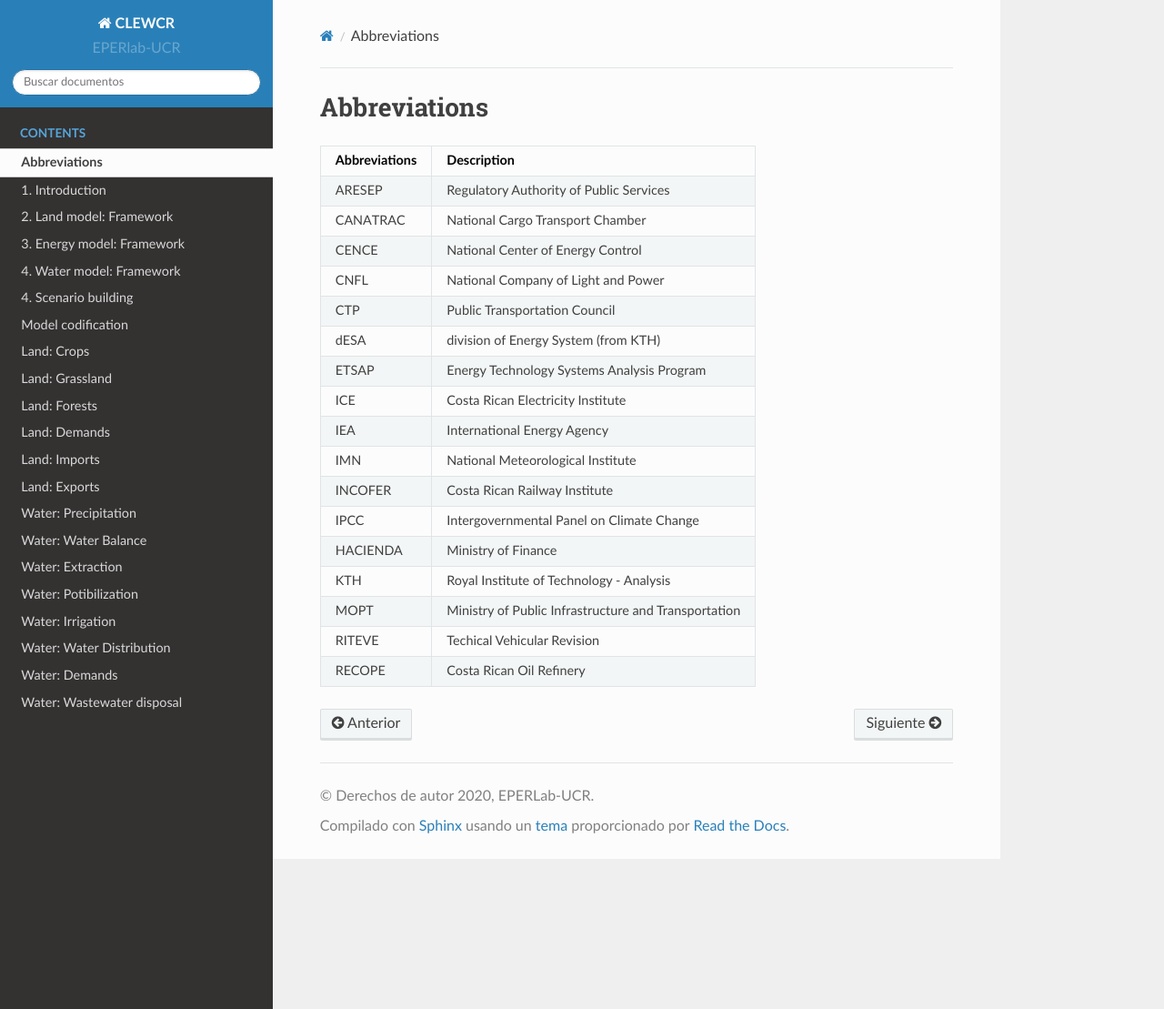
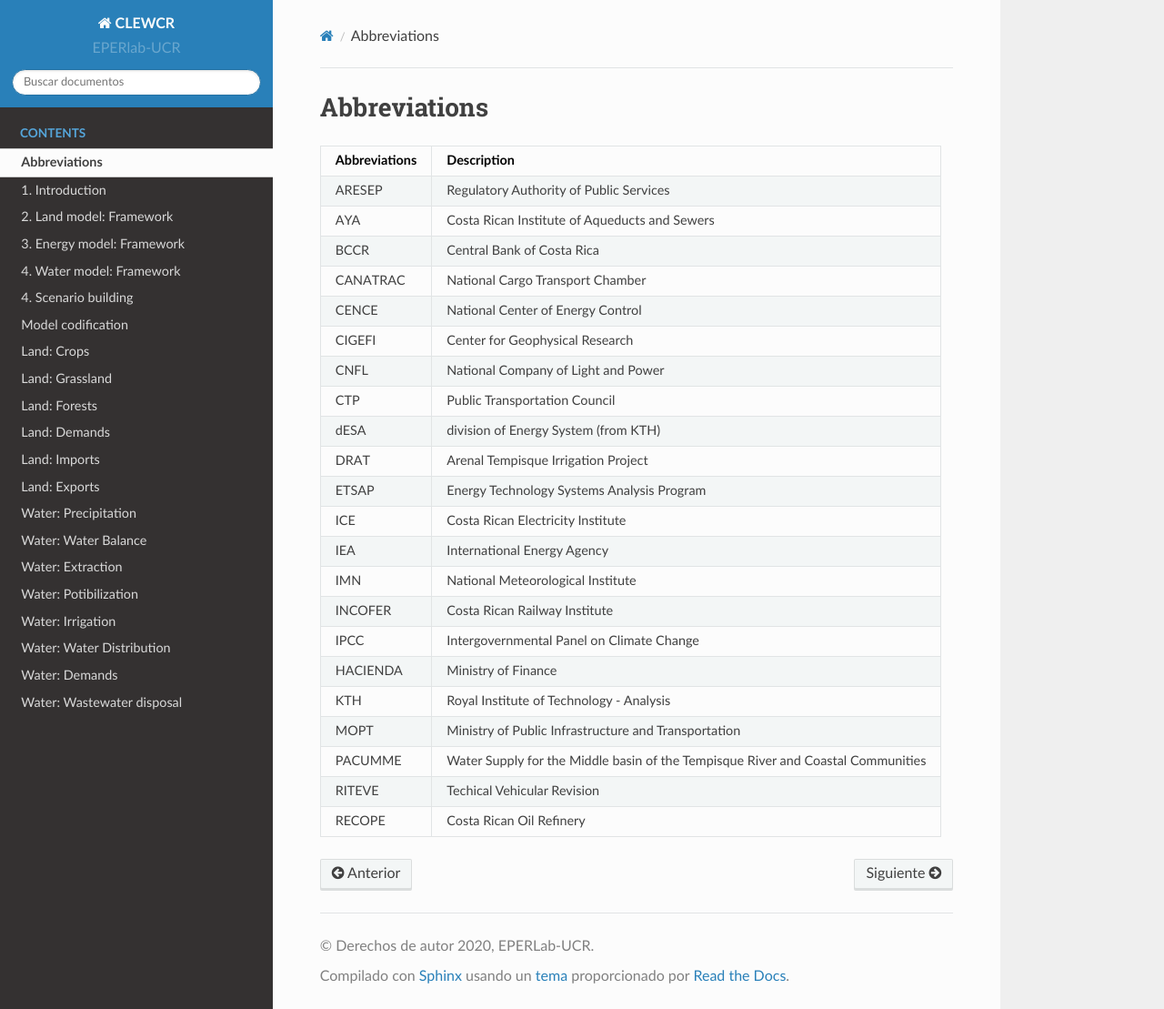
Before and after one commit to EPERLab/CLEW, a Sphinx documentation site: the page built from docs/00Abreviations.rst, in a window 1280 px wide and 1109 px high. Shown: the whole window at 91% size. Built offline with Sphinx 7.4.7 and the Read the Docs theme 2.0.0, drawn with Linux system fonts in a browser that asks for light colours; formulas are drawn with MathJax 3.

Commit message:
Update 00Abreviations.rst

```diff
--- a/docs/00Abreviations.rst
+++ b/docs/00Abreviations.rst
@@ -1,41 +1,50 @@
 Abbreviations
 =====================================
 
-
-+---------------+---------------------------------------------------------------------------+
-| Abbreviations | Description                                                               |
-+===============+===========================================================================+
-| ARESEP        | Regulatory Authority of Public Services                                   |
-+---------------+---------------------------------------------------------------------------+
-| CANATRAC      | National Cargo Transport Chamber                                          |
-+---------------+---------------------------------------------------------------------------+
-| CENCE         | National Center of Energy Control                                         |
-+---------------+---------------------------------------------------------------------------+
-| CNFL          | National Company of Light and Power                                       |
-+---------------+---------------------------------------------------------------------------+
-| CTP           | Public Transportation Council                                             |
-+---------------+---------------------------------------------------------------------------+
-| dESA          | division of Energy System (from KTH)                                      |
-+---------------+---------------------------------------------------------------------------+
-| ETSAP         | Energy Technology Systems Analysis Program                                |
-+---------------+---------------------------------------------------------------------------+
-| ICE           | Costa Rican Electricity Institute                                         |
-+---------------+---------------------------------------------------------------------------+
-| IEA           | International Energy Agency                                               |
-+---------------+---------------------------------------------------------------------------+
-| IMN           | National Meteorological Institute                                         |
-+---------------+---------------------------------------------------------------------------+
-| INCOFER       | Costa Rican Railway Institute                                             |
-+---------------+---------------------------------------------------------------------------+
-| IPCC          | Intergovernmental Panel on Climate Change                                 |
-+---------------+---------------------------------------------------------------------------+
-| HACIENDA      | Ministry of Finance                                                       |
-+---------------+---------------------------------------------------------------------------+
-| KTH           | Royal Institute of Technology - Analysis                                  |
-+---------------+---------------------------------------------------------------------------+
-| MOPT          | Ministry of Public Infrastructure and Transportation                      |
-+---------------+---------------------------------------------------------------------------+
-| RITEVE        | Techical Vehicular Revision                                               |
-+---------------+---------------------------------------------------------------------------+
-| RECOPE        | Costa Rican Oil Refinery                                                  |
-+---------------+---------------------------------------------------------------------------+
++---------------+---------------------------------------------------------------------------------------+
+| Abbreviations | Description                                                                           |
++===============+=======================================================================================+
+| ARESEP        | Regulatory Authority of Public Services                                               |
++---------------+---------------------------------------------------------------------------------------+
+| AYA           | Costa Rican Institute of Aqueducts and Sewers                                         |
++---------------+---------------------------------------------------------------------------------------+
+| BCCR          | Central Bank of Costa Rica                                                            |
++---------------+---------------------------------------------------------------------------------------+
+| CANATRAC      | National Cargo Transport Chamber                                                      |
++---------------+---------------------------------------------------------------------------------------+
+| CENCE         | National Center of Energy Control                                                     |
++---------------+---------------------------------------------------------------------------------------+
+| CIGEFI        | Center for Geophysical Research                                                       |
++---------------+---------------------------------------------------------------------------------------+
+| CNFL          | National Company of Light and Power                                                   |
++---------------+---------------------------------------------------------------------------------------+
+| CTP           | Public Transportation Council                                                         |
++---------------+---------------------------------------------------------------------------------------+
+| dESA          | division of Energy System (from KTH)                                                  |
++---------------+---------------------------------------------------------------------------------------+
+| DRAT          | Arenal Tempisque Irrigation Project                                                   |
++---------------+---------------------------------------------------------------------------------------+
+| ETSAP         | Energy Technology Systems Analysis Program                                            |
++---------------+---------------------------------------------------------------------------------------+
+| ICE           | Costa Rican Electricity Institute                                                     |
++---------------+---------------------------------------------------------------------------------------+
+| IEA           | International Energy Agency                                                           |
++---------------+---------------------------------------------------------------------------------------+
+| IMN           | National Meteorological Institute                                                     |
++---------------+---------------------------------------------------------------------------------------+
+| INCOFER       | Costa Rican Railway Institute                                                         |
++---------------+---------------------------------------------------------------------------------------+
+| IPCC          | Intergovernmental Panel on Climate Change                                             |
++---------------+---------------------------------------------------------------------------------------+
+| HACIENDA      | Ministry of Finance                                                                   |
++---------------+---------------------------------------------------------------------------------------+
+| KTH           | Royal Institute of Technology - Analysis                                              |
++---------------+---------------------------------------------------------------------------------------+
+| MOPT          | Ministry of Public Infrastructure and Transportation                                  |
++---------------+---------------------------------------------------------------------------------------+
+| PACUMME       | Water Supply for the Middle basin of the Tempisque River and Coastal Communities      |
++---------------+---------------------------------------------------------------------------------------+
+| RITEVE        | Techical Vehicular Revision                                                           |
++---------------+---------------------------------------------------------------------------------------+
+| RECOPE        | Costa Rican Oil Refinery                                                              |
++---------------+---------------------------------------------------------------------------------------+
```
